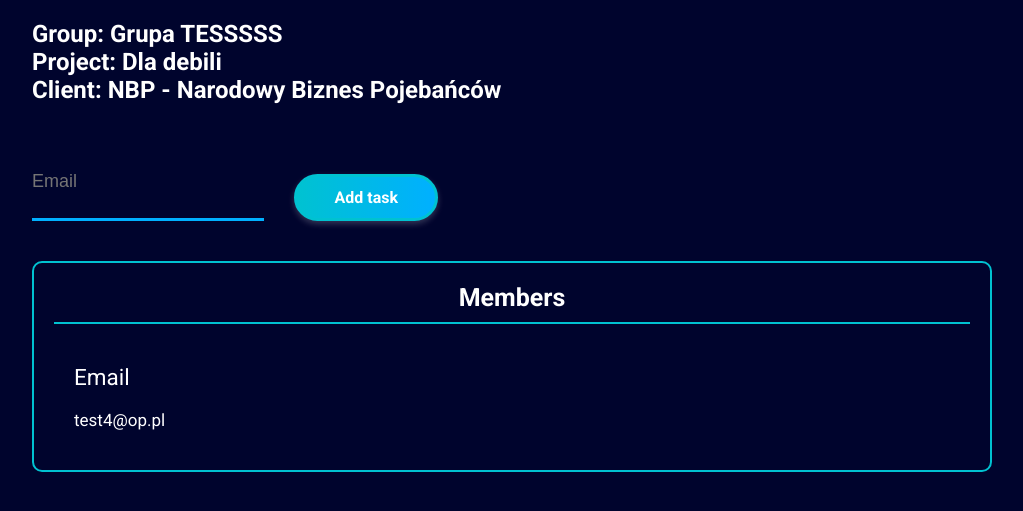
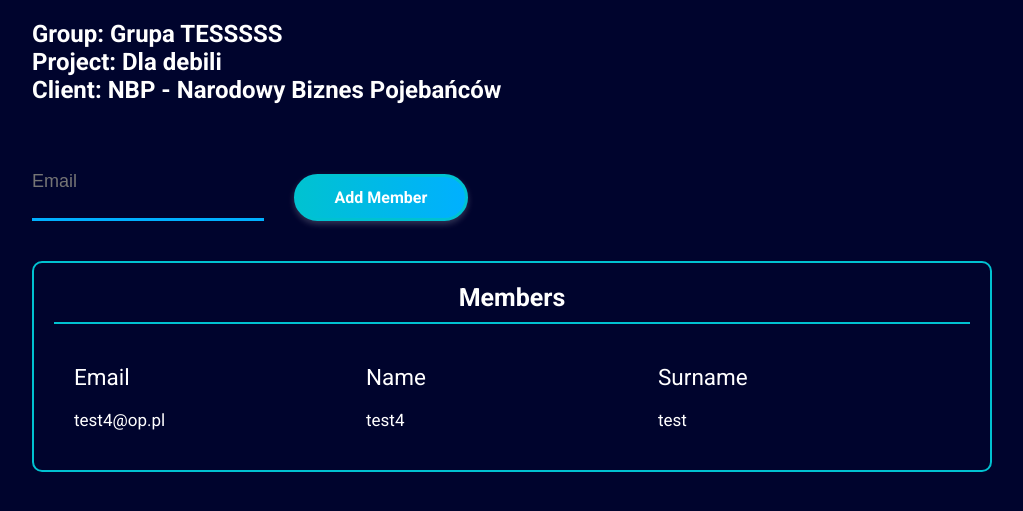
Before and after one commit to BlueEchelon/Clocker, a PHP site: page /group_details.php in a window 1280 px wide. Shown: the part 110-621 px from the top of the page, without its empty margins (128-1151 px from the left). Run offline with PHP 8.4, Linux system fonts and the light colour scheme; the visitor is signed in with stand-in values (Sample User, id 1); data comes from the database, SQL or seed files in the repository.

Commit message:
Poprawka

```diff
--- a/group_details.php
+++ b/group_details.php
@@ -39,7 +39,7 @@ if (!isset($_SESSION['ID'])) {
 
             }
         }
-        if (isset($_POST['Add'])) {
+        if (isset($_POST['Add_member'])) {
             if (isset($_POST['email']) && !empty($_POST['email'])) {
                 $email = trim(filter_var($_POST['email'], FILTER_SANITIZE_STRING));
                 $sql_g = "SELECT * FROM clocker_db.users WHERE email = :email";
@@ -75,7 +75,7 @@ if (!isset($_SESSION['ID'])) {
         <form class="add-project__container" method="post" action="<?php echo $_SERVER['PHP_SELF']; ?>">
             <input class="form__input" type="text" name="email" placeholder="Email"
                    value="<?php echo(isset($valName) ? $valName : '') ?>">
-            <input type="submit" name="Add" value="Add task"
+            <input type="submit" name="Add_member" value="Add Member"
                    class="form__btn btn-primary btn-primary--filled"/>
         </form>
     </div>
@@ -86,6 +86,8 @@ if (!isset($_SESSION['ID'])) {
         <div class="projects__container">
             <div class="projects__row-container projects__header">
                 <span>Email</span>
+                <span>Name</span>
+                <span>Surname</span>
             </div>
             <?php
             require_once "connect.php";
@@ -101,6 +103,8 @@ if (!isset($_SESSION['ID'])) {
                     $email = $getRow['email'];
                     echo '<div class="projects__row-container">
                                   <span>' . $email . '</span>
+                                  <span>' . $name . '</span>
+                                  <span>' . $surname . '</span>
                                   </div>';
 
                 }
```
